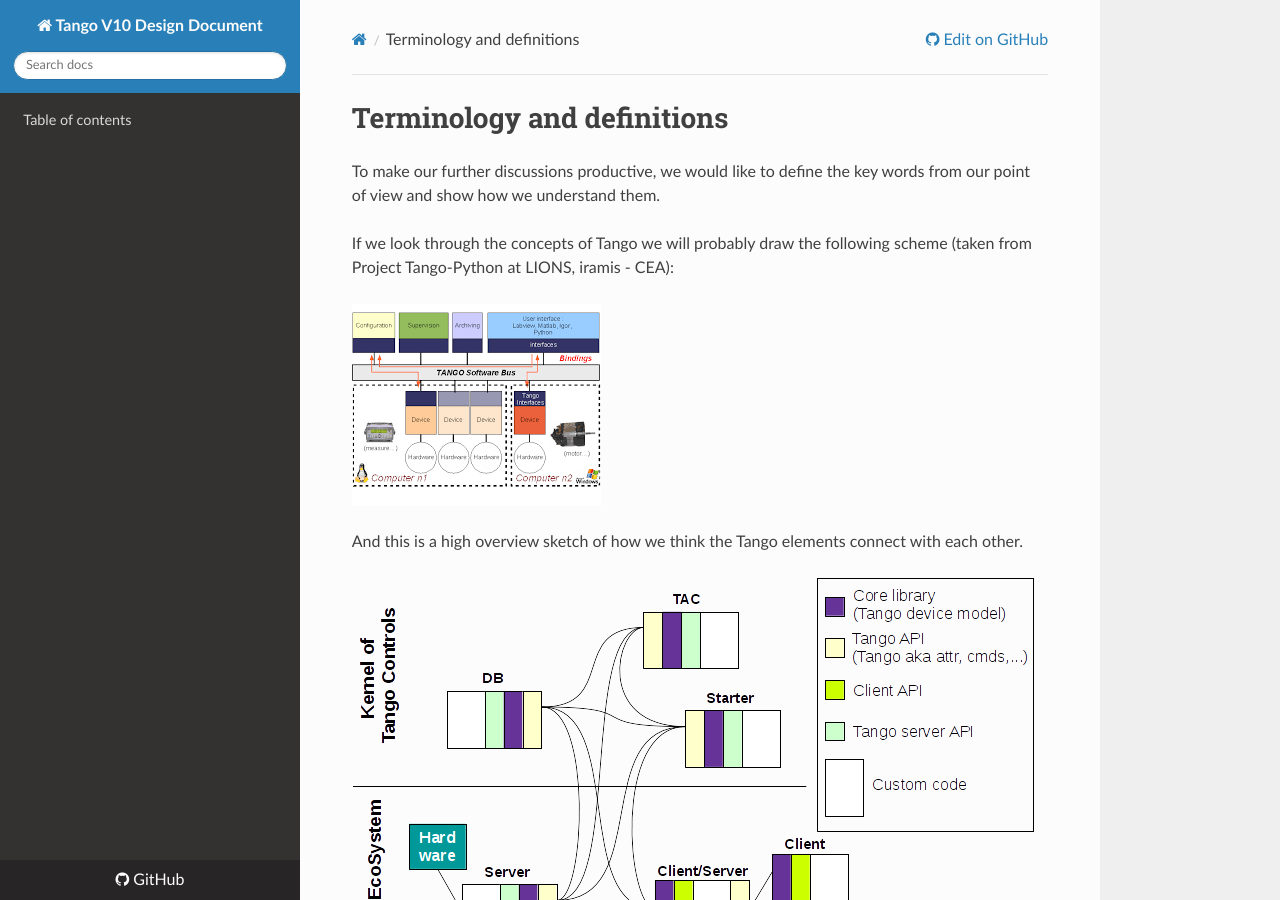
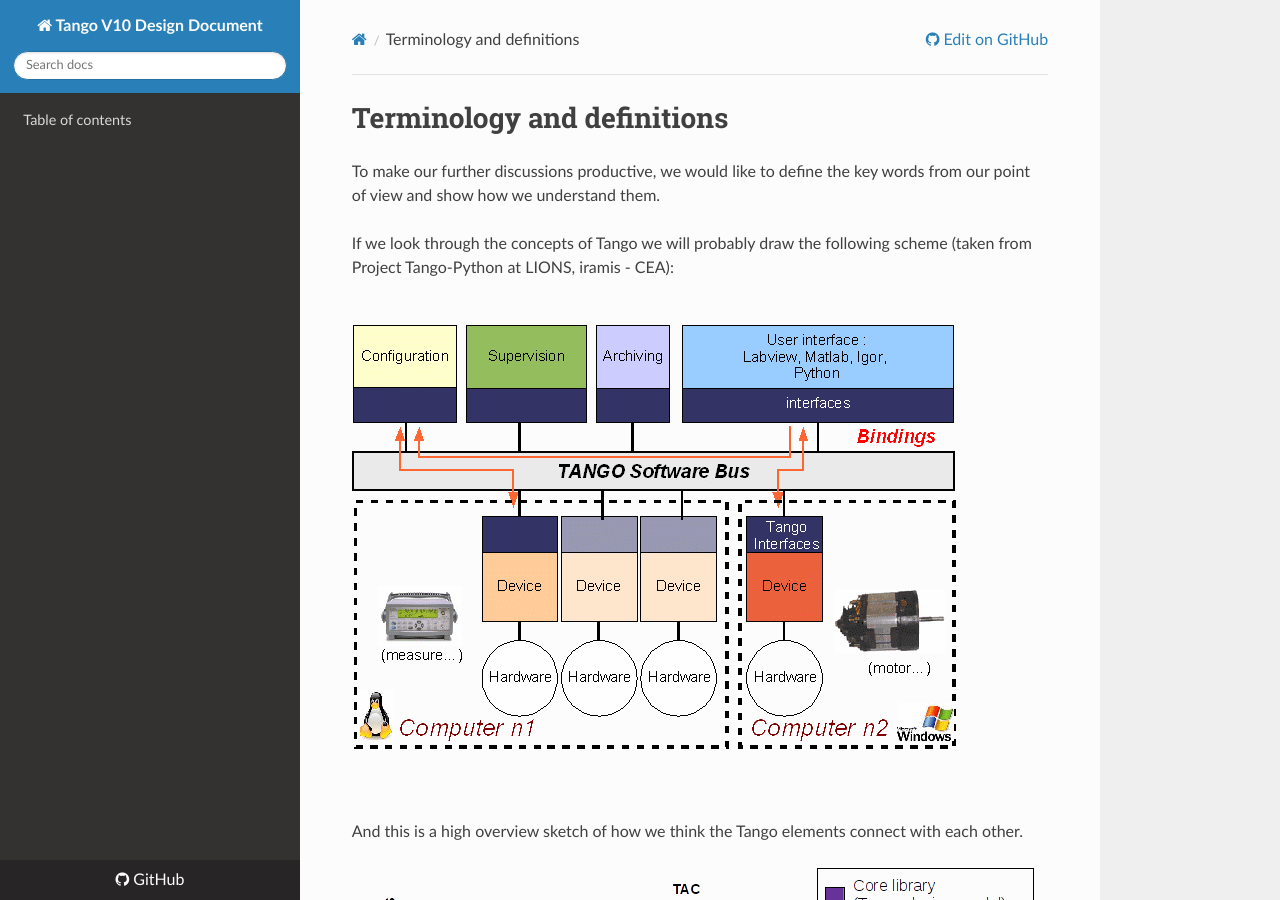
Before and after one commit to Ingvord/tango-v10-design-doc, an MkDocs documentation site: the page built from docs/terminology.md, in a window 1280 px wide and 900 px high. Built offline with MkDocs 1.6.1, drawn with Linux system fonts in a browser that asks for light colours; nearby versions of some CDN libraries.

Commit message:
Update terminology.md

```diff
--- a/docs/terminology.md
+++ b/docs/terminology.md
@@ -4,7 +4,7 @@ To make our further discussions productive, we would like to define the key word
 
 If we look through the concepts of Tango we will probably draw the following scheme (taken from Project Tango-Python at LIONS, iramis - CEA):
 
-![](images/Tango_schema_by_others.png)
+![](images/Tango_schema_by_others.gif)
 
 And this is a high overview sketch of how we think the Tango elements connect with each other.
 
```
